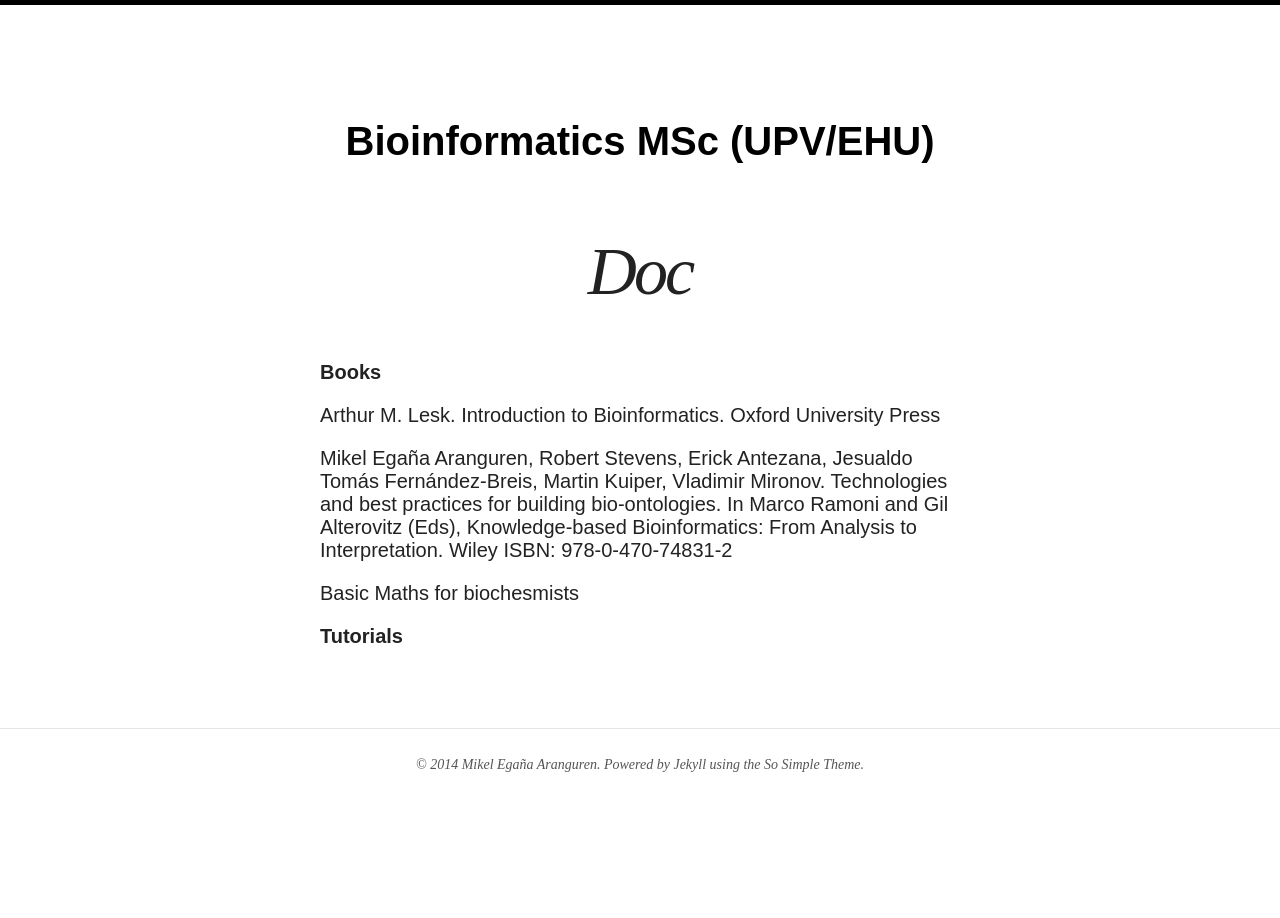
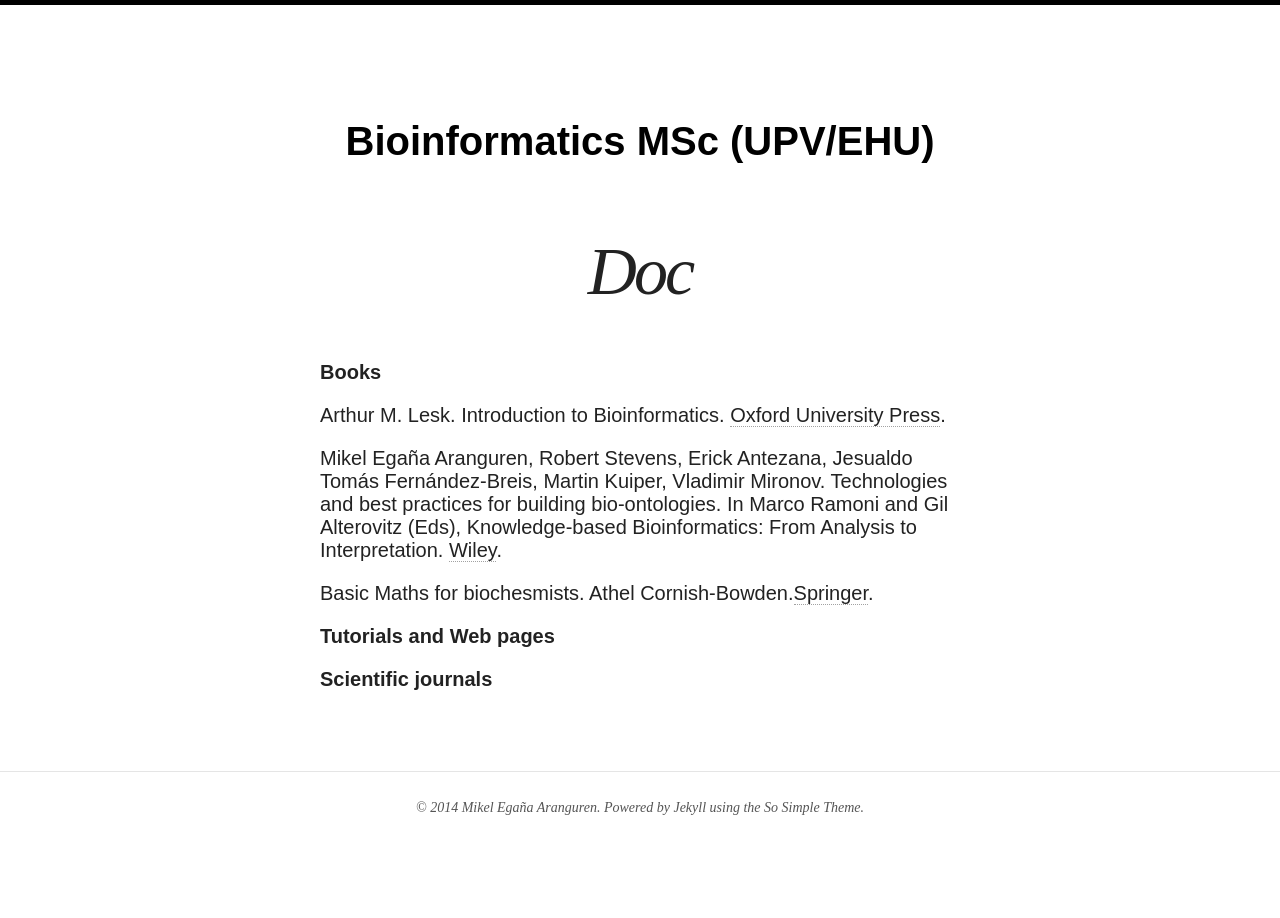
Before and after one commit to mikel-egana-aranguren/EHU-MSc-Bioinformatics, a Jekyll site: the page built from doc.md, in a window 1280 px wide. Built offline with Jekyll 4.4.1, drawn with Linux system fonts in a browser that asks for light colours; nearby versions of some CDN libraries.

Commit message:
correcciones

```diff
--- a/doc.md
+++ b/doc.md
@@ -13,10 +13,12 @@ share:
 
 **Books**
 
-Arthur M. Lesk. Introduction to Bioinformatics. Oxford University Press
+Arthur M. Lesk. Introduction to Bioinformatics. [Oxford University Press](http://ukcatalogue.oup.com/product/9780199651566.do).
 
-Mikel Egaña Aranguren, Robert Stevens, Erick Antezana, Jesualdo Tomás Fernández-Breis, Martin Kuiper, Vladimir Mironov. Technologies and best practices for building bio-ontologies. In Marco Ramoni and Gil Alterovitz (Eds), Knowledge-based Bioinformatics: From Analysis to Interpretation. Wiley ISBN: 978-0-470-74831-2
+Mikel Egaña Aranguren, Robert Stevens, Erick Antezana, Jesualdo Tomás Fernández-Breis, Martin Kuiper, Vladimir Mironov. Technologies and best practices for building bio-ontologies. In Marco Ramoni and Gil Alterovitz (Eds), Knowledge-based Bioinformatics: From Analysis to Interpretation. [Wiley](http://eu.wiley.com/WileyCDA/WileyTitle/productCd-0470748311.html).
 
-Basic Maths for biochesmists
+Basic Maths for biochesmists. Athel Cornish-Bowden.[Springer](http://link.springer.com/book/10.1007%2F978-94-011-6523-5).
 
-**Tutorials**
+**Tutorials and Web pages**
+
+**Scientific journals**
--- a/index.html
+++ b/index.html
@@ -12,6 +12,8 @@ tags: [Jekyll, theme, themes, responsive, blog, minimalism]
 The aim of this MSc is to provide students with the necessary computational skills to effectively manage and interpret biomedical (big) data. It is lead by the Genomic Resources research group of the University of Basque Country (UPV/EHU).
 <p>
 <p>The MSc will be taught 2015-2016, and it is under evaluation for the (very likely) UPV/EHU release. It is a "EHU own degree".
+
+<p>
 <b>Entry requirements</b><br>
 <p>
 
```
